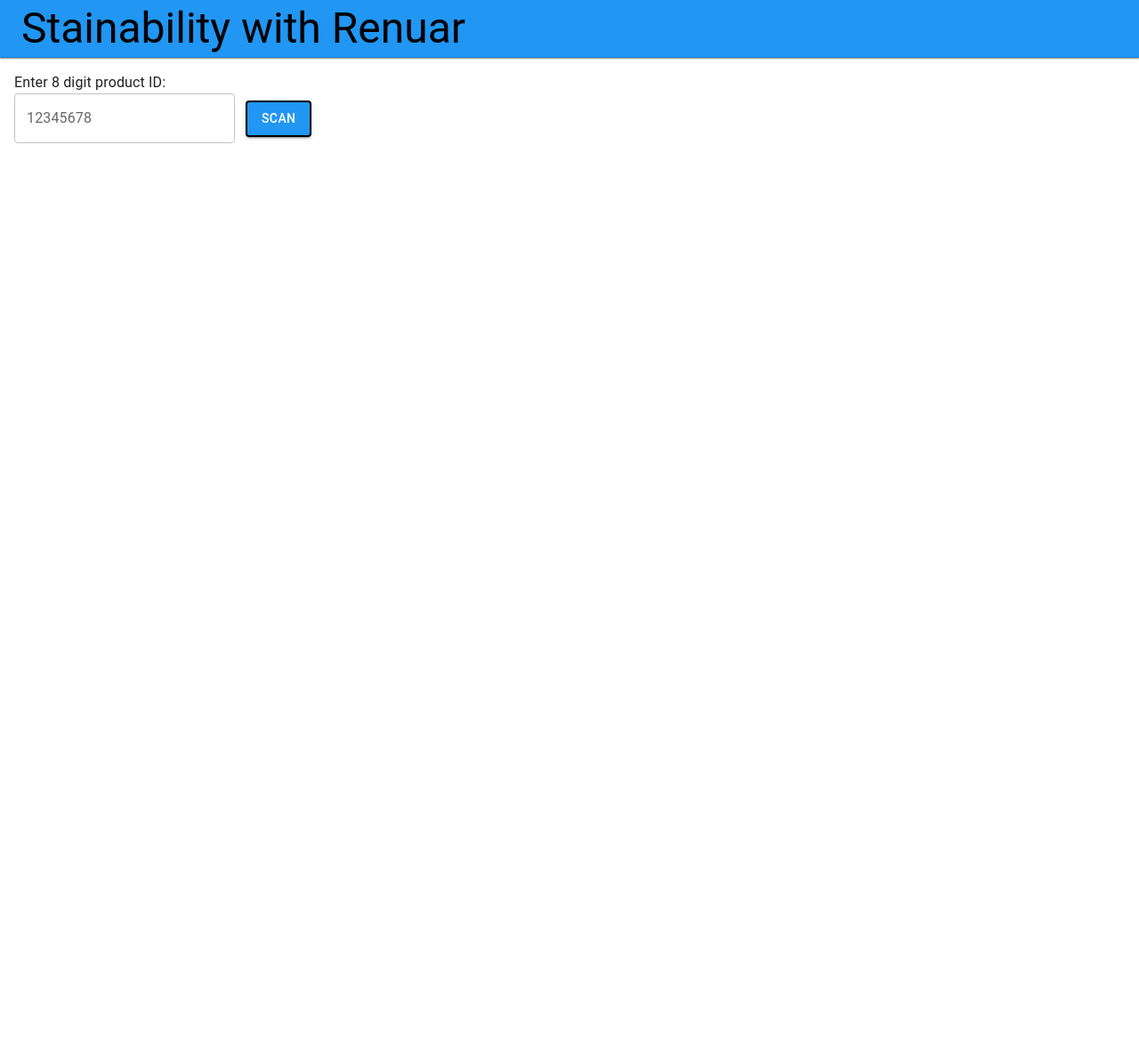
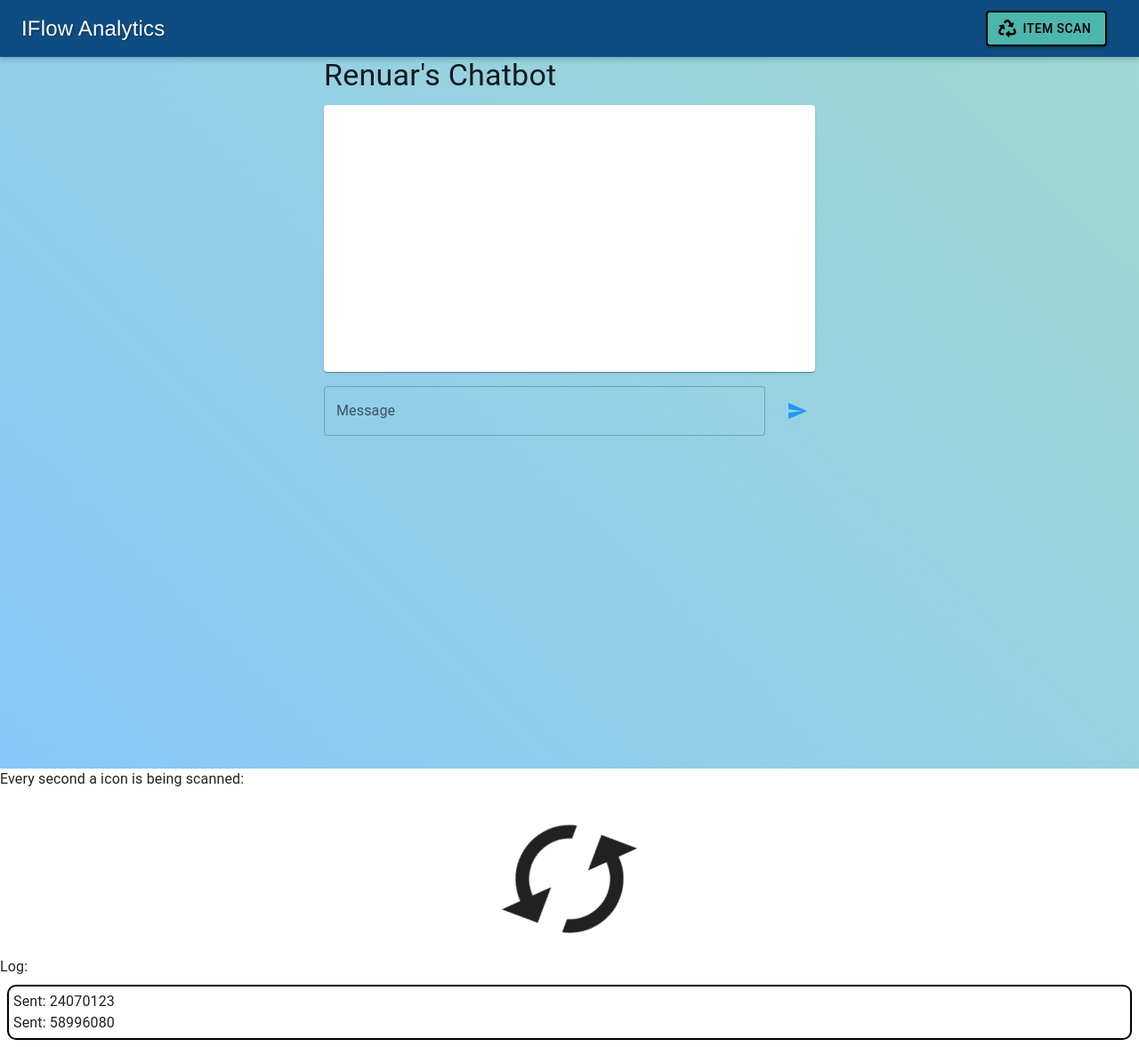
Before and after one commit to aradbm/Hackathon-23, a React (Vite) app in the folder client/: page /chat in a window 1280 px wide. Shown: the whole page at 89% size. Before the commit the page ends 800 px from the top, so only its background shows below. Built offline with nearby package versions, Linux system fonts and the light colour scheme.

Commit message:
added scan animation

```diff
--- a/client/package.json
+++ b/client/package.json
@@ -18,6 +18,7 @@
     "particles-bg": "^2.5.5",
     "react": "^18.2.0",
     "react-dom": "^18.2.0",
+    "react-icons": "^4.8.0",
     "react-router-dom": "^6.11.1"
   },
   "devDependencies": {
--- a/client/src/App.jsx
+++ b/client/src/App.jsx
@@ -6,6 +6,9 @@
 import { GlobalStyle, Wrapper } from "./styles/globalStyles";
 import { ItemScan } from "./components/ItemScan";
 import { Header } from "./components/Header";
+import { BrowserRouter as Router, Routes, Route } from "react-router-dom";
+import { Chat } from "./components/Chat";
+
 function App() {
   return (
     <ThemeProvider theme={theme}>
@@ -14,6 +17,16 @@
       />
       <CssBaseline />
       <Header />
+      <Wrapper>
+        <Router>
+          <Routes>
+            <Route path="/" element={<ItemScan />} />
+            <Route path="/itemscan" element={<ItemScan />} />
+            <Route path="/chat" element={<Chat />} />
+            <Route path="*" element={<h1>Not Found</h1>} />
+          </Routes>
+        </Router>
+      </Wrapper>
       <ItemScan />
       <GlobalStyle></GlobalStyle>{" "}
     </ThemeProvider>
--- /dev/null
+++ b/client/src/components/Chat.jsx
@@ -0,0 +1,150 @@
+import * as React from "react";
+import axios from "axios";
+import { useState, useRef, useEffect } from "react";
+import {
+  Box,
+  TextField,
+  ListItem,
+  List,
+  Container,
+  Typography,
+  Stack,
+  Paper,
+  IconButton,
+  Avatar,
+} from "@mui/material";
+import SendIcon from "@mui/icons-material/Send";
+
+const UserAvatar = (props) => (
+  <Avatar {...props} sx={{ bgcolor: "primary.main", color: "white" }}>
+    U
+  </Avatar>
+);
+
+const BotAvatar = (props) => (
+  <Avatar {...props} sx={{ bgcolor: "secondary.main", color: "white" }}>
+    B
+  </Avatar>
+);
+
+export const Chat = () => {
+  const [messages, setMessages] = useState([]);
+  const [input, setInput] = useState("");
+  const chatContainerRef = useRef();
+
+  const sendMessage = () => {
+    if (input.trim() === "") {
+      return;
+    }
+    setMessages((prevMessages) => [
+      ...prevMessages,
+      { sender: "user", text: input },
+    ]);
+    axios
+      .get(`https://excuser-three.vercel.app/v1/excuse/${input}/`)
+      .then((response) => {
+        const excuse = response.data[0].excuse;
+        setMessages((prevMessages) => [
+          ...prevMessages,
+          { sender: "bot", text: excuse },
+        ]);
+      })
+      .catch((error) => {
+        console.error("Error fetching excuse:", error);
+        setMessages((prevMessages) => [
+          ...prevMessages,
+          { sender: "bot", text: "Sorry, I couldn't fetch an excuse." },
+        ]);
+      });
+    setInput("");
+  };
+
+  useEffect(() => {
+    if (chatContainerRef.current) {
+      chatContainerRef.current.scrollTop =
+        chatContainerRef.current.scrollHeight;
+    }
+  }, [messages]);
+
+  return (
+    <React.Fragment>
+      {/* ------------------------------------------ */}
+      <Container maxWidth="sm">
+        <Typography variant="h4" component="h1" gutterBottom>
+          Renuar's Chatbot
+        </Typography>
+        <Paper
+          ref={chatContainerRef}
+          sx={{
+            borderRadius: 1,
+            padding: 2,
+            minHeight: "300px",
+            maxHeight: "300px",
+            overflowY: "auto",
+          }}
+        >
+          <List>
+            {messages.map((message, index) => (
+              <ListItem
+                key={index}
+                sx={{
+                  display: "flex",
+                  alignItems: "flex-start",
+                  justifyContent:
+                    message.sender === "user" ? "flex-end" : "flex-start",
+                }}
+              >
+                {message.sender === "bot" && <BotAvatar />}
+                <Box
+                  sx={{
+                    borderRadius: 1,
+                    padding: 1,
+                    px: 2,
+                    backgroundColor:
+                      message.sender === "user"
+                        ? "primary.main"
+                        : "secondary.main",
+                    color:
+                      message.sender === "user"
+                        ? "primary.contrastText"
+                        : "secondary.contrastText",
+                    marginLeft: message.sender === "user" ? 1 : 0,
+                    marginRight: message.sender === "bot" ? 1 : 0,
+                  }}
+                >
+                  {message.text}
+                </Box>
+                {message.sender === "user" && <UserAvatar />}
+              </ListItem>
+            ))}
+          </List>
+        </Paper>
+        <Stack
+          direction="row"
+          spacing={2}
+          sx={{ marginTop: 2, marginBottom: 2 }}
+        >
+          <TextField
+            fullWidth
+            label="Message"
+            variant="outlined"
+            value={input}
+            onChange={(e) => setInput(e.target.value)}
+            onKeyPress={(e) => {
+              if (e.key === "Enter") {
+                sendMessage();
+              }
+            }}
+          />
+          <IconButton
+            color="primary"
+            aria-label="send message"
+            onClick={sendMessage}
+          >
+            <SendIcon />
+          </IconButton>
+        </Stack>
+      </Container>
+    </React.Fragment>
+  );
+};
--- a/client/src/components/Header.jsx
+++ b/client/src/components/Header.jsx
@@ -1,22 +1,40 @@
 import React from "react";
+import { AppBar, Toolbar, Typography, Button, Box } from "@mui/material";
+import { FaRecycle } from "react-icons/fa";
 import { Link } from "react-router-dom";
-import { AppBar, Toolbar, Typography, Button } from "@mui/material";
 
 export const Header = () => {
+  // when pressing the button, if I'm in the ItemScan page, it will redirect me to the chat page and vice versa
+  const handleButtonClick = () => {
+    if (window.location.pathname === "/itemscan") {
+      window.location.pathname = "/chat";
+    } else {
+      window.location.pathname = "/itemscan";
+    }
+  };
+
   return (
-    <AppBar
-      position="static"
-      color="default"
-      elevation={1}
-      sx={{
-        borderBottom: (theme) => `1px solid ${theme.palette.divider}`,
-        bgcolor: "primary.main",
-      }}
-    >
-      <Toolbar sx={{ flexWrap: "wrap" }}>
-        <Typography variant="h3" color="black" noWrap sx={{ flexGrow: 1 }}>
-          Stainability with Renuar
+    <AppBar position="static" sx={{ backgroundColor: "#0f4c81" }}>
+      <Toolbar sx={{ justifyContent: "space-between" }}>
+        <Typography
+          variant="h6"
+          sx={{
+            fontFamily: "Ariel, Helvetica, sans-serif",
+            color: "#fff",
+            fontSize: "1.5rem",
+            textShadow: "1px 1px 2px rgba(0, 0, 0, 0.3)",
+          }}
+        >
+          IFlow Analytics
         </Typography>
+        <Button
+          variant="contained"
+          color="secondary"
+          startIcon={<FaRecycle />}
+          onClick={handleButtonClick}
+        >
+          {window.location.pathname === "/itemscan" ? "Chat" : "Item Scan"}
+        </Button>
       </Toolbar>
     </AppBar>
   );
--- a/client/src/components/ItemScan.jsx
+++ b/client/src/components/ItemScan.jsx
@@ -1,37 +1,95 @@
-import React from "react";
-import { Box, Button, TextField, Typography } from "@mui/material";
-import Axios from "axios";
-import { useState } from "react";
+import React, { useState, useEffect } from "react";
+import { Box, Button, Typography } from "@mui/material";
+import SyncIcon from "@mui/icons-material/Sync";
+import axios from "axios";
 
 export const ItemScan = () => {
-  const [data, setData] = useState("");
-  const [input, setInput] = useState("");
+  const [data, setData] = useState([]);
+  const [log, setLog] = useState([]);
+
   const fetchData = (props) => {
-    Axios.get(`http://localhost:5001/api/${props}`).then((response) => {
-      setData(response.data);
-      console.log(response.data);
-    });
+    setLog((prevLog) => [{ sent: props, received: "..." }, ...prevLog]);
+    // axios.get(`http://localhost:5001/api?id=${props}`).then((response) => {
+    //   setData((prevData) => [
+    //     { sent: props, received: response.data },
+    //     ...prevData,
+    //   ]);
+    // });
   };
+
+  useEffect(() => {
+    const interval = setInterval(() => {
+      const randomData = createRandomData();
+      fetchData(randomData);
+    }, 2000);
+    return () => clearInterval(interval);
+  }, []);
+
+  const createRandomData = () => {
+    let randomData = Math.floor(Math.random() * 100000000);
+    return randomData;
+  };
+
   return (
-    <Box sx={{ m: 2 }}>
-      <Typography>Enter 8 digit product ID:</Typography>
-      <TextField
-        id="outlined-basic"
-        label="12345678"
-        variant="outlined"
-        onChange={(e) => setInput(e.target.value)}
-      />
-
-      <Button
-        variant="contained"
-        onClick={() => {
-          fetchData(input);
+    <Box>
+      <Typography>Every second a icon is being scanned:</Typography>
+      <Box
+        sx={{
+          display: "flex",
+          justifyContent: "center",
+          marginTop: "20px",
         }}
       >
-        Scan
-      </Button>
-      <Typography>{data}</Typography>
-      <Typography>{input}</Typography>
+        <Box
+          onClick={() => {
+            const randomData = createRandomData();
+            fetchData(randomData);
+          }}
+          sx={{
+            backgroundColor: "inherit",
+            "&:hover": {
+              backgroundColor: "inherit",
+            },
+            "&:focus": {
+              backgroundColor: "inherit",
+            },
+          }}
+        >
+          <SyncIcon
+            sx={{
+              fontSize: "10rem",
+              animation: "iconPulse 1s infinite alternate",
+            }}
+          />
+        </Box>
+      </Box>
+      <style>{`
+        @keyframes iconPulse {
+          0% {
+            transform: scale(1) rotate(0deg);
+          }
+          100% {
+            transform: scale(1.2) rotate(360deg);
+          }
+        }
+      `}</style>
+      <Box>
+        <Typography>Log:</Typography>
+        <Box
+          sx={{
+            maxHeight: "300px",
+            overflowY: "scroll",
+            border: "2px solid black",
+            borderRadius: "10px",
+            padding: "5px",
+            m: 1,
+          }}
+        >
+          {log.map((item, index) => (
+            <Typography key={index}>Sent: {item.sent}</Typography>
+          ))}
+        </Box>
+      </Box>
     </Box>
   );
 };
```
Also changed, not shown: 2 other files (tests, documents, lock files or other folders).
